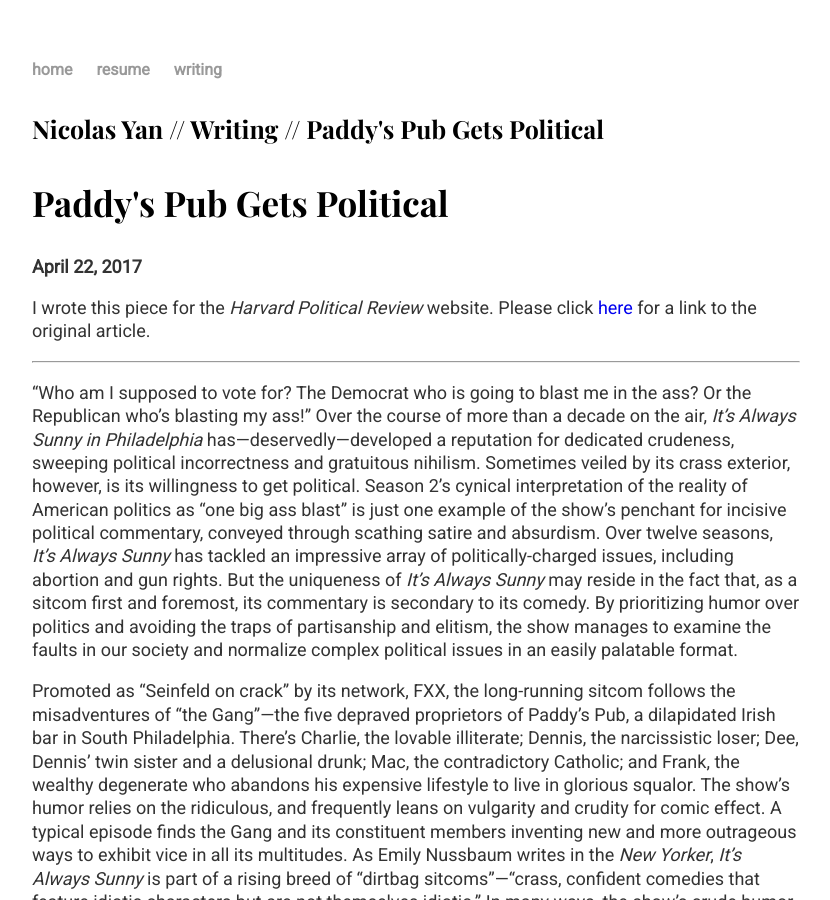
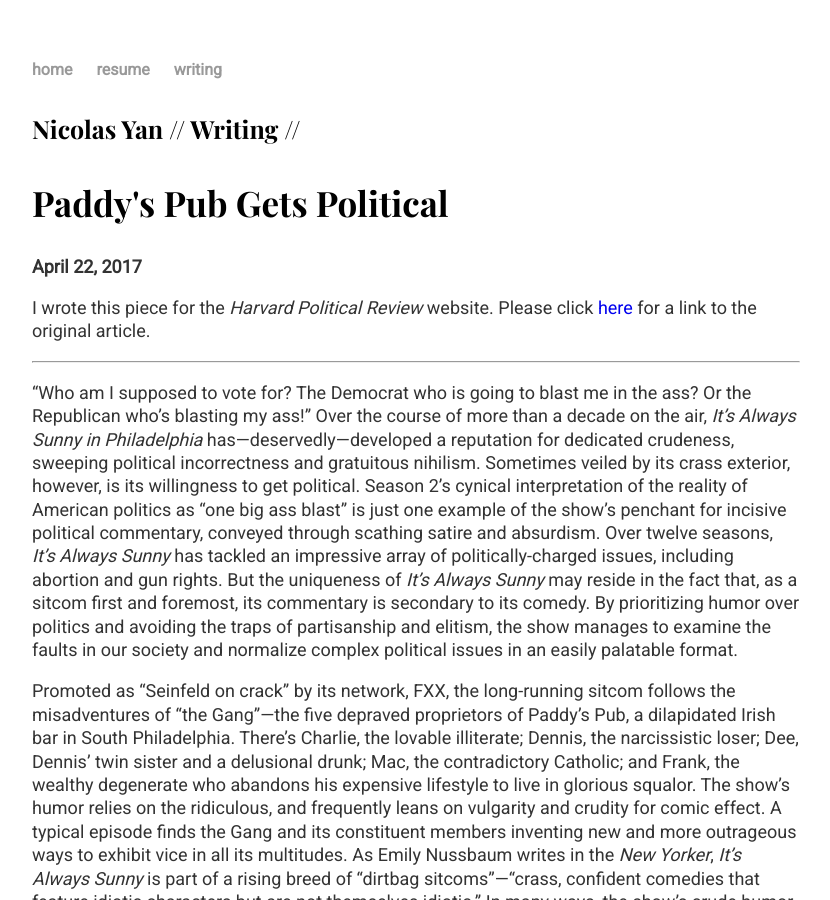
Before and after one commit to nicolas-yan/nicolas-yan.github.io, a Jekyll site: the page built from _posts/2017-04-22-paddys-pub-gets-political.md, in a window 1280 px wide and 900 px high. Shown: the whole window, without its empty margins (224-1054 px from the left). Built offline with Jekyll 4.4.1, drawn with Linux system fonts in a browser that asks for light colours; some web fonts are replaced.

Commit message:
Update post.html

```diff
--- a/_layouts/post.html
+++ b/_layouts/post.html
@@ -1,7 +1,7 @@
 ---
 layout: default
 ---
-<h4><a style="color:#000000" href="/">Nicolas Yan</a>  //  <a style="color:#000000" href="/writing">Writing</a>  //  {{page.title}}</h4>
+<h4><a style="color:#000000" href="/">Nicolas Yan</a>  //  <a style="color:#000000" href="/writing">Writing</a>  //</h4>
 <h2>{{ page.title }}</h2>
 <h3 class="meta">{{ page.date | date: "%B %-d, %Y" }}</h3>
 
```
